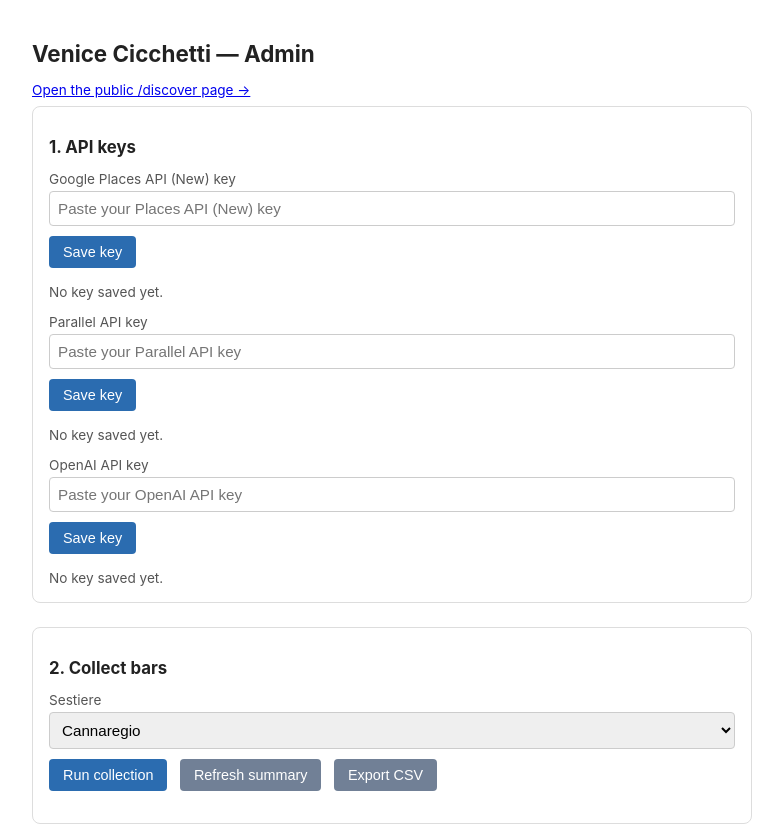
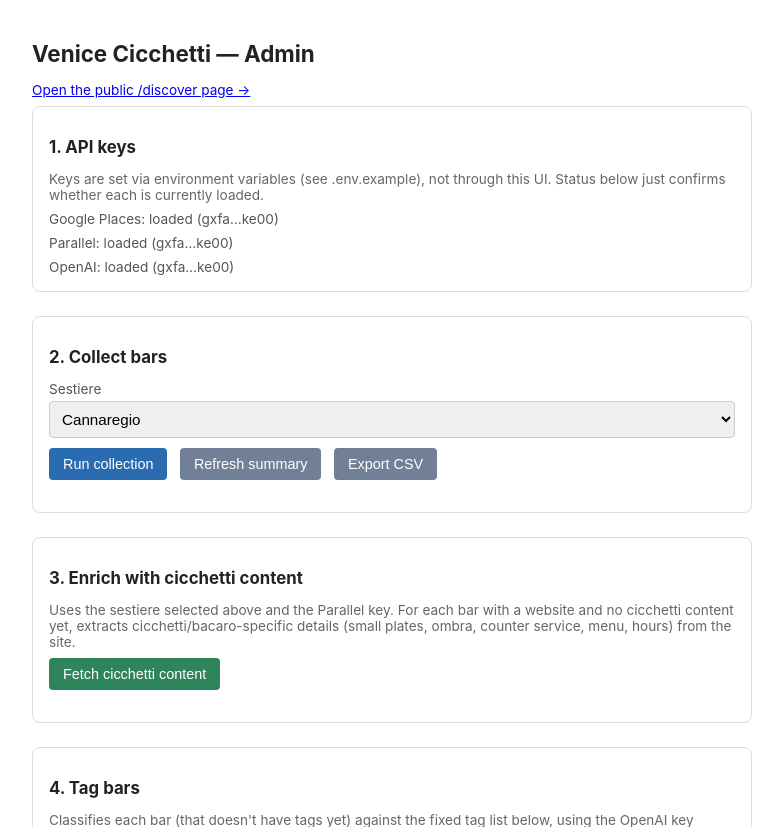
Before and after one commit to Nvard-S/bacaro, a Flask app: page / in a window 1280 px wide. Shown: the top 827 px of the page, without its empty margins (248-1031 px from the left). Run offline with Flask 3, Linux system fonts and the light colour scheme; data that the repository does not hold is empty.

Commit message:
Move secrets to environment variables, deploy config, UI polish
- Load Google Places, Parallel, and OpenAI API keys from .env instead
  of the database; remove the settings table and admin key-save UI
  since keys are no longer app-writable.
- Add .env.example documenting the required variable names.
- Add gunicorn + python-dotenv as production dependencies.
- Round out .gitignore (SQLite sidecar files, editors, OS cruft).
- Small discover.html fixes (search input focus behavior).

```diff
--- a/app.py
+++ b/app.py
@@ -12,11 +12,20 @@ from datetime import datetime, timezone
 
 import requests
 import chromadb
+from dotenv import load_dotenv
 from openai import OpenAI
 from rank_bm25 import BM25Okapi
 from flask import Flask, request, jsonify, render_template, g, Response
 
 APP_DIR = os.path.dirname(os.path.abspath(__file__))
+load_dotenv(os.path.join(APP_DIR, ".env"))
+
+# All secrets come from the environment (see .env.example) -- never stored
+# in the database or committed to source control.
+GOOGLE_PLACES_API_KEY = os.environ.get("GOOGLE_PLACES_API_KEY")
+PARALLEL_API_KEY = os.environ.get("PARALLEL_API_KEY")
+OPENAI_API_KEY = os.environ.get("OPENAI_API_KEY")
+
 DB_PATH = os.path.join(APP_DIR, "venice_bars.db")
 CHROMA_PATH = os.path.join(APP_DIR, "chroma_db")
 BM25_PATH = os.path.join(APP_DIR, "bm25_index.pkl")
@@ -224,6 +233,64 @@ def scrape_instagram_via_parallel(website_url, parallel_api_key):
     return extract_instagram(full_content) or extract_instagram(excerpt_text)
 
 
+# Safety net for tags with strong, unambiguous lexical signals -- the LLM
+# classification call is occasionally internally inconsistent (e.g. writes
+# a blurb that says "natural wines" but omits the natural_wine tag from
+# the same response), so keyword presence in the bar's own data is used to
+# catch what the model missed. Deliberately limited to tags where a keyword
+# hit is a reliable, low-false-positive signal; left out entirely for tags
+# like canal_side or local_favorite where a matching word (e.g. an address
+# containing "Fondamenta") doesn't actually confirm the concept.
+KEYWORD_TAG_TRIGGERS = {
+    "natural_wine": [
+        "natural wine", "natural wines", "vino naturale", "vini naturali",
+        "orange wine", "biodynamic", "vino bio", "vini bio", "organic wine",
+    ],
+    "dietary_friendly": [
+        "vegan", "vegano", "vegani", "vegetarian", "vegetariano",
+        "gluten free", "gluten-free", "senza glutine",
+    ],
+    "canal_side": [
+        "canal view", "canal views", "vista sul canale", "overlooking the canal",
+    ],
+}
+# The generic address word "Fondamenta" appears on nearly every Venice
+# street regardless of whether a bar actually has water-side seating, so
+# it's deliberately excluded -- canal_side only trusts phrases that
+# describe an actual view/vantage, not just an address containing the word.
+
+_HOURS_RANGE_RE = re.compile(
+    r"(\d{1,2}):(\d{2})\s*(AM|PM)?\s*[-–—]\s*(\d{1,2}):(\d{2})\s*(AM|PM)?",
+    re.IGNORECASE,
+)
+
+
+def mentions_late_hours(text):
+    """True if a closing time in the text is at/after 11pm or in the early
+    morning (past midnight) -- parsed from actual posted hours rather than
+    guessed from vague phrases like "late night", which are too easy to
+    mismatch (e.g. a review title, not the bar's own hours)."""
+    if not text:
+        return False
+    for m in _HOURS_RANGE_RE.finditer(text):
+        close_h, ampm = int(m.group(4)), m.group(6)
+        if ampm:
+            hour24 = (close_h % 12) + (12 if ampm.upper() == "PM" else 0)
+        else:
+            hour24 = close_h
+        if hour24 >= 23 or hour24 <= 5:
+            return True
+    return False
+
+
+def keyword_backup_tags(document):
+    text = (document or "").lower()
+    tags = {tag for tag, phrases in KEYWORD_TAG_TRIGGERS.items() if any(p in text for p in phrases)}
+    if mentions_late_hours(document or ""):
+        tags.add("open_late")
+    return tags
+
+
 def classify_bar(document, openai_client):
     if not document:
         return [], ""
@@ -238,10 +305,11 @@ def classify_bar(document, openai_client):
     try:
         parsed = json.loads(resp.choices[0].message.content)
     except (json.JSONDecodeError, TypeError):
-        return [], ""
-    tags = [t for t in (parsed.get("tags") or []) if t in TAG_TAXONOMY]
+        parsed = {}
+    tags = {t for t in (parsed.get("tags") or []) if t in TAG_TAXONOMY}
+    tags |= keyword_backup_tags(document)
     blurb = parsed.get("blurb") or ""
-    return tags, blurb
+    return sorted(tags), blurb
 
 
 # ---------- RAG search (OpenAI + ChromaDB + BM25) ----------
@@ -642,12 +710,6 @@ def answer_query(query, top_n, api_key, neighborhood=None, google_api_key=None,
 def init_db():
     conn = sqlite3.connect(DB_PATH)
     conn.execute("""
-        CREATE TABLE IF NOT EXISTS settings (
-            key TEXT PRIMARY KEY,
-            value TEXT
-        )
-    """)
-    conn.execute("""
         CREATE TABLE IF NOT EXISTS bars (
             place_id TEXT PRIMARY KEY,
             name TEXT,
@@ -690,28 +752,6 @@ def init_db():
 
 # Run once at import time so tables exist no matter how the app is started.
 init_db()
-
-
-def get_setting(key):
-    conn = sqlite3.connect(DB_PATH)
-    row = conn.execute("SELECT value FROM settings WHERE key=?", (key,)).fetchone()
-    conn.close()
-    return row[0] if row else None
-
-
-def save_setting(key, value):
-    conn = sqlite3.connect(DB_PATH)
-    conn.execute(
-        "INSERT INTO settings (key, value) VALUES (?, ?) "
-        "ON CONFLICT(key) DO UPDATE SET value=excluded.value",
-        (key, value),
-    )
-    conn.commit()
-    conn.close()
-
-
-def get_api_key():
-    return get_setting("google_places_api_key")
 
 
 def mask_key(key):
@@ -1099,55 +1139,22 @@ def discover():
 
 @app.route("/api/settings", methods=["GET"])
 def get_settings():
-    key = get_api_key()
-    return jsonify({"has_key": bool(key), "masked_key": mask_key(key)})
-
-
-@app.route("/api/settings", methods=["POST"])
-def save_settings():
-    data = request.get_json(force=True)
-    api_key = (data.get("api_key") or "").strip()
-    if not api_key:
-        return jsonify({"error": "api_key is required"}), 400
-    save_setting("google_places_api_key", api_key)
-    return jsonify({"ok": True, "masked_key": mask_key(api_key)})
+    return jsonify({"has_key": bool(GOOGLE_PLACES_API_KEY), "masked_key": mask_key(GOOGLE_PLACES_API_KEY)})
 
 
 @app.route("/api/settings/parallel", methods=["GET"])
 def get_parallel_settings():
-    key = get_setting("parallel_api_key")
-    return jsonify({"has_key": bool(key), "masked_key": mask_key(key)})
-
-
-@app.route("/api/settings/parallel", methods=["POST"])
-def save_parallel_settings():
-    data = request.get_json(force=True)
-    api_key = (data.get("api_key") or "").strip()
-    if not api_key:
-        return jsonify({"error": "api_key is required"}), 400
-    save_setting("parallel_api_key", api_key)
-    return jsonify({"ok": True, "masked_key": mask_key(api_key)})
+    return jsonify({"has_key": bool(PARALLEL_API_KEY), "masked_key": mask_key(PARALLEL_API_KEY)})
 
 
 @app.route("/api/settings/openai", methods=["GET"])
 def get_openai_settings():
-    key = get_setting("openai_api_key")
-    return jsonify({"has_key": bool(key), "masked_key": mask_key(key)})
-
-
-@app.route("/api/settings/openai", methods=["POST"])
-def save_openai_settings():
-    data = request.get_json(force=True)
-    api_key = (data.get("api_key") or "").strip()
-    if not api_key:
-        return jsonify({"error": "api_key is required"}), 400
-    save_setting("openai_api_key", api_key)
-    return jsonify({"ok": True, "masked_key": mask_key(api_key)})
+    return jsonify({"has_key": bool(OPENAI_API_KEY), "masked_key": mask_key(OPENAI_API_KEY)})
 
 
 @app.route("/api/rag-index", methods=["POST"])
 def rag_index():
-    api_key = get_setting("openai_api_key")
+    api_key = OPENAI_API_KEY
     if not api_key:
         return jsonify({"error": "Save an OpenAI API key first."}), 400
     try:
@@ -1159,7 +1166,7 @@ def rag_index():
 
 @app.route("/api/rag-search", methods=["POST"])
 def rag_search():
-    api_key = get_setting("openai_api_key")
+    api_key = OPENAI_API_KEY
     if not api_key:
         return jsonify({"error": "Save an OpenAI API key first."}), 400
 
@@ -1181,7 +1188,7 @@ def rag_search():
 
     try:
         answer, sources, analyzed, geo_info = answer_query(
-            query, top_n, api_key, neighborhood, get_api_key()
+            query, top_n, api_key, neighborhood, GOOGLE_PLACES_API_KEY
         )
         return jsonify({
             "ok": True, "answer": answer, "sources": sources,
@@ -1194,7 +1201,7 @@ def rag_search():
 
 @app.route("/api/collect", methods=["POST"])
 def collect():
-    api_key = get_api_key()
+    api_key = GOOGLE_PLACES_API_KEY
     if not api_key:
         return jsonify({"error": "Save a Google Places API key first."}), 400
     data = request.get_json(force=True)
@@ -1219,7 +1226,7 @@ def collect():
 
 @app.route("/api/fetch-cicchetti-content", methods=["POST"])
 def fetch_cicchetti_content():
-    api_key = get_setting("parallel_api_key")
+    api_key = PARALLEL_API_KEY
     if not api_key:
         return jsonify({"error": "Save a Parallel API key first."}), 400
 
@@ -1264,7 +1271,7 @@ def get_tags():
 
 @app.route("/api/tag-bars", methods=["POST"])
 def tag_bars():
-    api_key = get_setting("openai_api_key")
+    api_key = OPENAI_API_KEY
     if not api_key:
         return jsonify({"error": "Save an OpenAI API key first."}), 400
 
@@ -1303,7 +1310,7 @@ def find_instagram():
         })
 
     if rows:
-        parallel_api_key = get_setting("parallel_api_key")
+        parallel_api_key = PARALLEL_API_KEY
         thread = threading.Thread(
             target=_run_instagram_job, args=(parallel_api_key, rows), daemon=True
         )
@@ -1332,7 +1339,7 @@ def browse():
             "neighborhood": neighborhood,
         })
 
-    api_key = get_setting("openai_api_key")
+    api_key = OPENAI_API_KEY
     if not api_key:
         return jsonify({"error": "The search index isn't set up yet. Try again later."}), 400
     with _bm25_lock:
@@ -1348,7 +1355,7 @@ def browse():
 
     try:
         answer, sources, analyzed, geo_info = answer_query(
-            query, top_n, api_key, neighborhood, get_api_key(), tags
+            query, top_n, api_key, neighborhood, GOOGLE_PLACES_API_KEY, tags
         )
         return jsonify({
             "ok": True, "mode": "search", "answer": answer, "sources": sources,
--- a/requirements.txt
+++ b/requirements.txt
@@ -3,3 +3,5 @@ requests>=2.31
 openai>=1.30
 chromadb>=0.5
 rank_bm25>=0.2
+gunicorn>=22.0
+python-dotenv>=1.0
--- a/templates/discover.html
+++ b/templates/discover.html
@@ -371,6 +371,9 @@ document.getElementById('neighborhood').addEventListener('change', runSearch);
 document.getElementById('query').addEventListener('keydown', (e) => {
   if (e.key === 'Enter') runSearch();
 });
+document.getElementById('query').addEventListener('focus', (e) => {
+  e.target.placeholder = '';
+});
 
 document.getElementById('loaderRow').innerHTML = Array(5).fill(`<span class="loader-bite">${ICON_CROSTINO}</span>`).join('');
 
--- a/templates/index.html
+++ b/templates/index.html
@@ -42,19 +42,9 @@
 
 <section>
   <h2>1. API keys</h2>
-  <label for="api_key">Google Places API (New) key</label>
-  <input id="api_key" type="password" placeholder="Paste your Places API (New) key">
-  <button onclick="saveKey()">Save key</button>
+  <p class="note">Keys are set via environment variables (see .env.example), not through this UI. Status below just confirms whether each is currently loaded.</p>
   <div class="status" id="key_status"></div>
-
-  <label for="parallel_api_key" style="margin-top:14px;">Parallel API key</label>
-  <input id="parallel_api_key" type="password" placeholder="Paste your Parallel API key">
-  <button onclick="saveParallelKey()">Save key</button>
   <div class="status" id="parallel_key_status"></div>
-
-  <label for="openai_api_key" style="margin-top:14px;">OpenAI API key</label>
-  <input id="openai_api_key" type="password" placeholder="Paste your OpenAI API key">
-  <button onclick="saveOpenaiKey()">Save key</button>
   <div class="status" id="openai_key_status"></div>
 </section>
 
@@ -142,33 +132,11 @@
 </section>
 
 <script>
-async function saveKey() {
-  const key = document.getElementById('api_key').value.trim();
-  const statusEl = document.getElementById('key_status');
-  if (!key) { statusEl.textContent = 'Enter a key first.'; return; }
-  statusEl.textContent = 'Saving…';
-  try {
-    const res = await fetch('/api/settings', {
-      method: 'POST', headers: {'Content-Type': 'application/json'},
-      body: JSON.stringify({api_key: key})
-    });
-    let data;
-    try {
-      data = await res.json();
-    } catch (parseErr) {
-      statusEl.textContent = `Server returned an unexpected response (HTTP ${res.status}). Check the terminal running app.py for an error.`;
-      return;
-    }
-    statusEl.textContent = res.ok ? `Saved (${data.masked_key})` : `Error: ${data.error}`;
-  } catch (networkErr) {
-    statusEl.textContent = `Could not reach the server: ${networkErr.message}. Is app.py still running?`;
-  }
-}
-
 async function checkKey() {
   const res = await fetch('/api/settings');
   const data = await res.json();
-  document.getElementById('key_status').textContent = data.has_key ? `Key on file (${data.masked_key})` : 'No key saved yet.';
+  document.getElementById('key_status').textContent = data.has_key
+    ? `Google Places: loaded (${data.masked_key})` : 'Google Places: not set in environment.';
 }
 
 async function runCollection() {
@@ -213,27 +181,11 @@ function exportCsv() {
   window.location = `/api/export?neighborhood=${encodeURIComponent(neighborhood)}`;
 }
 
-async function saveParallelKey() {
-  const key = document.getElementById('parallel_api_key').value.trim();
-  const statusEl = document.getElementById('parallel_key_status');
-  if (!key) { statusEl.textContent = 'Enter a key first.'; return; }
-  statusEl.textContent = 'Saving…';
-  try {
-    const res = await fetch('/api/settings/parallel', {
-      method: 'POST', headers: {'Content-Type': 'application/json'},
-      body: JSON.stringify({api_key: key})
-    });
-    const data = await res.json();
-    statusEl.textContent = res.ok ? `Saved (${data.masked_key})` : `Error: ${data.error}`;
-  } catch (networkErr) {
-    statusEl.textContent = `Could not reach the server: ${networkErr.message}. Is app.py still running?`;
-  }
-}
-
 async function checkParallelKey() {
   const res = await fetch('/api/settings/parallel');
   const data = await res.json();
-  document.getElementById('parallel_key_status').textContent = data.has_key ? `Key on file (${data.masked_key})` : 'No key saved yet.';
+  document.getElementById('parallel_key_status').textContent = data.has_key
+    ? `Parallel: loaded (${data.masked_key})` : 'Parallel: not set in environment.';
 }
 
 let extractPollTimer = null;
@@ -287,27 +239,11 @@ function escapeAttr(str) {
   return escapeHtml(str).replace(/"/g, '&quot;').replace(/'/g, '&#39;');
 }
 
-async function saveOpenaiKey() {
-  const key = document.getElementById('openai_api_key').value.trim();
-  const statusEl = document.getElementById('openai_key_status');
-  if (!key) { statusEl.textContent = 'Enter a key first.'; return; }
-  statusEl.textContent = 'Saving…';
-  try {
-    const res = await fetch('/api/settings/openai', {
-      method: 'POST', headers: {'Content-Type': 'application/json'},
-      body: JSON.stringify({api_key: key})
-    });
-    const data = await res.json();
-    statusEl.textContent = res.ok ? `Saved (${data.masked_key})` : `Error: ${data.error}`;
-  } catch (networkErr) {
-    statusEl.textContent = `Could not reach the server: ${networkErr.message}. Is app.py still running?`;
-  }
-}
-
 async function checkOpenaiKey() {
   const res = await fetch('/api/settings/openai');
   const data = await res.json();
-  document.getElementById('openai_key_status').textContent = data.has_key ? `Key on file (${data.masked_key})` : 'No key saved yet.';
+  document.getElementById('openai_key_status').textContent = data.has_key
+    ? `OpenAI: loaded (${data.masked_key})` : 'OpenAI: not set in environment.';
 }
 
 let tagPollTimer = null;
```
Also changed, not shown: 2 other files.
